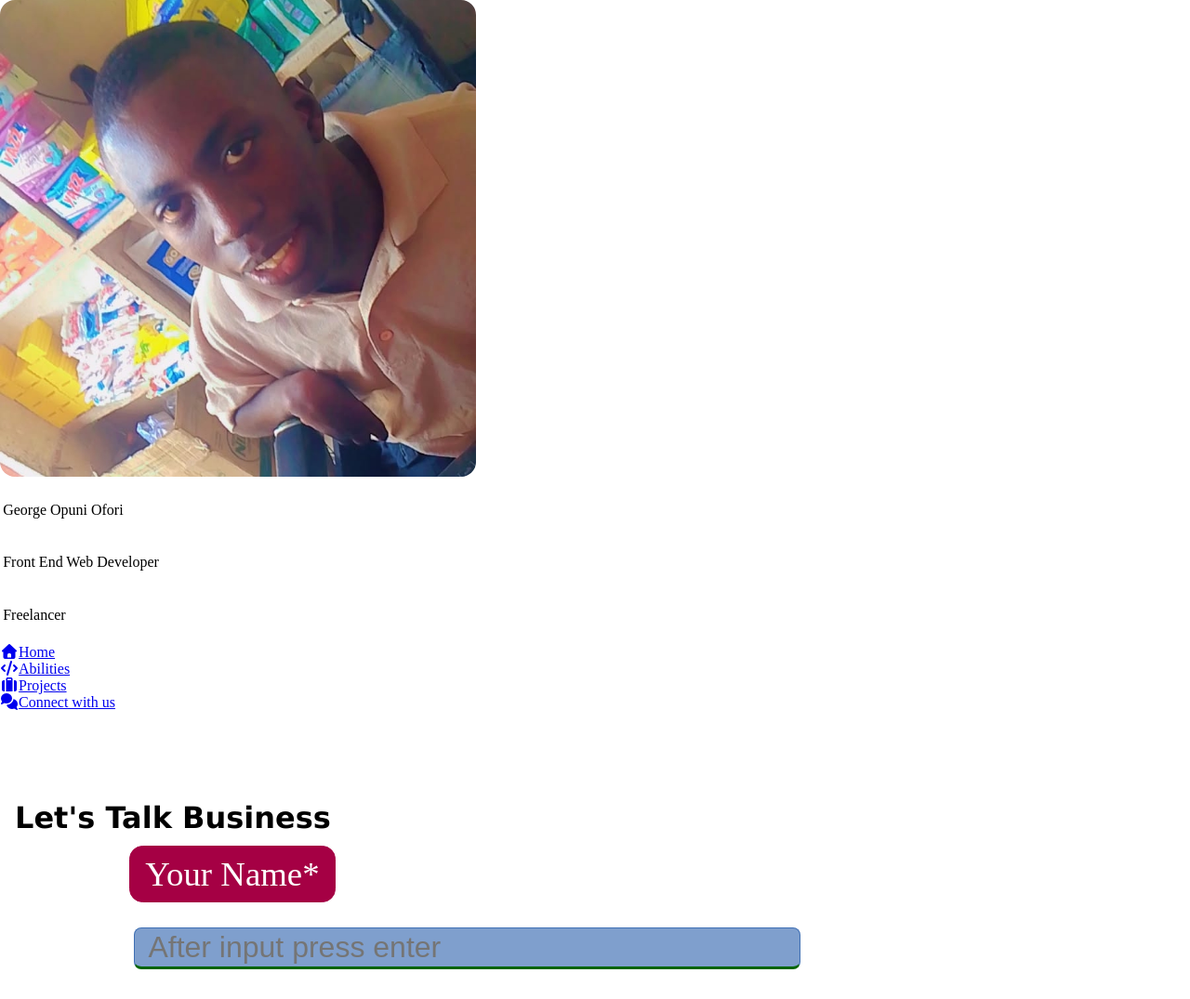
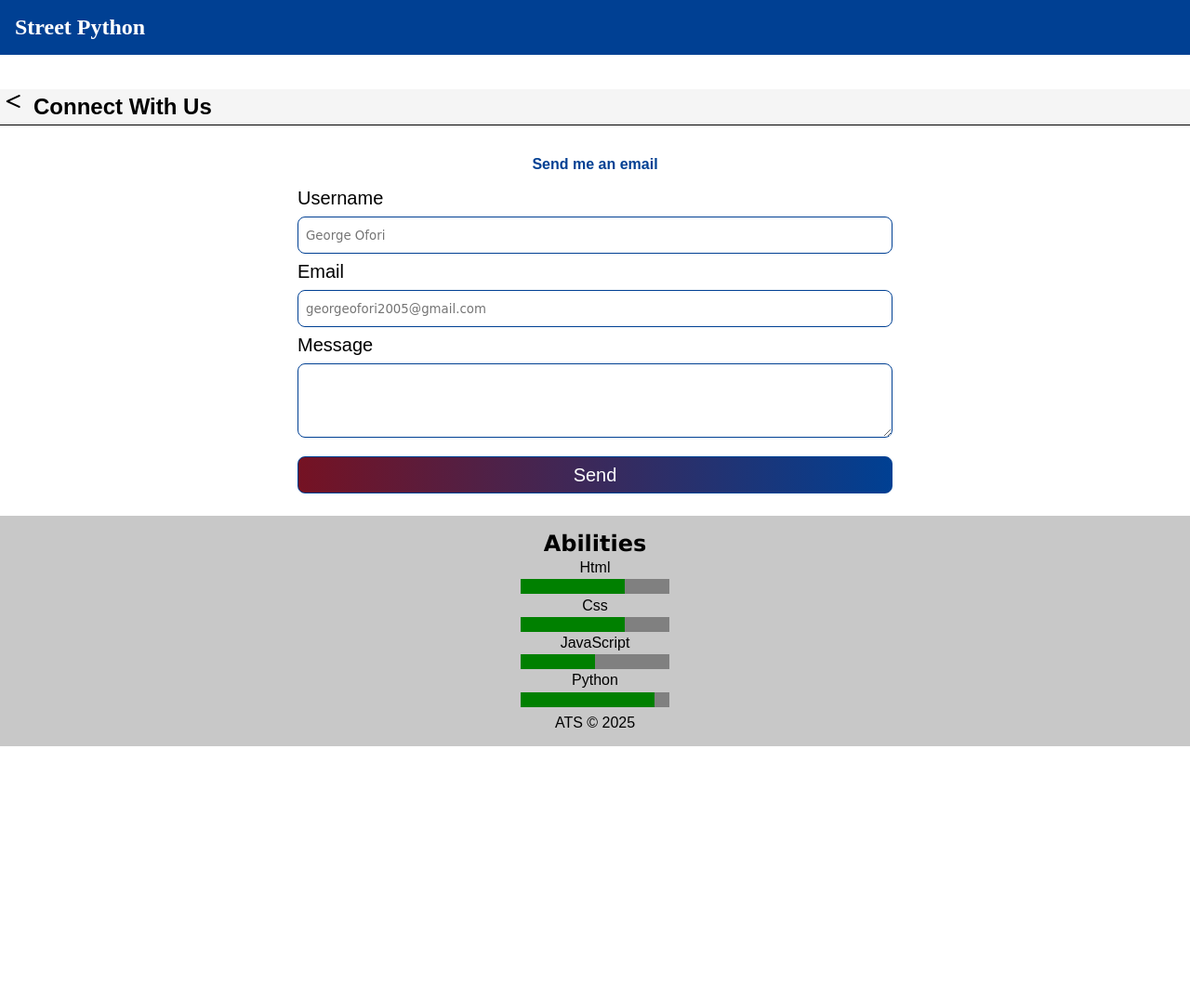
Before and after one commit to George200512/george-ofori.com, a plain HTML site: page business.html in a window 1280 px wide. Shown: the whole page at 93% size. After the commit the page ends 803 px from the top, so only its background shows below. Drawn offline with Linux system fonts and the light colour scheme.

Commit message:
Oct 31, 2025

```diff
--- a/business.html
+++ b/business.html
@@ -19,53 +19,50 @@
 </head>
 <body>
   <!-- Header Container -->
-  <header>
-    <div id='headerContainer'>
-      <div id="imageContainer">
-        <img src="images/me-1.jpg" alt="My picture">
-      </div>
-
-      <div id='shortDescription'>
-        <p class="description">George Opuni Ofori</p>
-        <p class='description'>Front End Web Developer</p>
-        <p class="description">Freelancer</p>
-      </div>
+   <header>
+    <div class="headerWrapper">
+      <p class="siteName">Street Python</p>
     </div>
-    <nav>
-      <ul>
-        <li><a href='index.html'><span class="fa-solid fa-house"></span>Home</a></li>
-        <li><a href='abilities.html'><span class="fa-solid fa-code"></span>Abilities</a></li>
-        <li><a href="#"><span class="fa-solid fa-suitcase"></span>Projects</a></li>
-        <li><a href="#"><span class="fa-solid fa-comments"></span>Connect with us</a></li>
-      </ul>
-    </nav>
   </header>
 
   <!-- The main content -->
 
   <main>
-    <div id="mainContent">
-      <h1>Let's Talk Business</h1>
-      <form id="contactForm">
-        <label for="username" >Your Name* </label>
-        <input name='username' placeholder="After input press enter" required />
-        <label for='email' class="hidden">Your Email* </label>
-        <input type="email" name="email" placeholder="After input press enter" class="hidden" required />
-        <label for='message' class="hidden">Your message* </label>
-        <textarea name='message' rows='2' cols='20' class='hidden' ></textarea>
-        <input type='submit' value="Send" name='sendButton' class='hidden' >
+    <section class="sub-header">
+      <a href="index.html"><span class="fa-solid fa-less-than"></span></a> <p class="heading-1">Connect With Us</p>
+    </section>
+
+    <section class="form-container">
+      <p class="instructions">Send me an email</p>
+      <form>
+        <label>Username</label> <br />
+        <input placeholder="George Ofori" name="username" /> <br />
+
+        <label>Email</label> <br />
+        <input placeholder="georgeofori2005@gmail.com" name="email" type="email" /> <br />
+
+        <label>Message</label> <br />
+        <textarea name="message"></textarea> <br />
+
+        <input type="submit" name="submitButton" value="Send" />
       </form>
-    </div>
-
-    <div id="modalBox">
-      <div id="message"></div>
-    </div>
-      </main>
+    </section>
+  </main>
 
   <!-- The footer content -->
 
   <footer>
-
+     <div class="footer-container">
+      <h2>Abilities</h2>
+      <p class="skills">Html</p>
+      <progress class="proficiency" value="70" max="100">70%</progress>
+      <p class="skills">Css</p>
+      <progress class="proficiency" value="70" max="100">70%</progress>
+      <p class="skills">JavaScript</p>
+      <progress class="proficiency" value="50" max="100">50%</progress>
+      <p class="skills">Python</p>
+      <progress class="proficiency" value="90" max="100">90%</progress>
+    </div>
   </footer>
 </body>
 </html>
--- a/scripts/business.js
+++ b/scripts/business.js
@@ -1,4 +1,4 @@
-import {TEMPLATE_ID, PUBLIC_KEY, SERVICE_ID} from "./secrets.js";
+/*import {TEMPLATE_ID, PUBLIC_KEY, SERVICE_ID} from "./secrets.js";
 
 $(document).ready(function () {
 		let errorMessage, infoLabel, counterLabel;
@@ -112,4 +112,4 @@ $(document).ready(function () {
 		});
 
 }
-		);
+		);*/
--- a/styles/business.css
+++ b/styles/business.css
@@ -1,143 +1,90 @@
+.sub-header{
+  display: flex;
+  flex-direction: row;
+  justify-content: flex-start;
+  gap: 0.7rem;
+  padding: 0.3rem;
+  border-bottom: 0.07rem black solid;
+  position: fixed;
+  left: 0;
+  right: 0;
+  background: whitesmoke;
+}
 
-form{
-  margin-left: auto;
-  margin-right: auto;
-  width: 80vw;
-  display: block;
+.heading-1{
+  font-size: 3vh;
+  font-weight: bold;
+}
+
+.sub-header a:link, .sub-header a:visited, .sub-header a:hover, .sub-header a:active{
+  color: black;
+}
+
+.form-container{
+  margin: 7vh 0 0 0;
+  display: flex;
+  flex-direction: column;
+  align-items: center;
+  justify-content: center;
+}
+
+.instructions{
+  padding: 1rem;
+  color: rgba(0, 64, 147, 1.0);
+  font-weight: bold;
+}
+
+.form{
+  display: flex;
+  flex-direction: column;
+  align-items: center;
+  gap: 3vh;
 }
 
 label{
-  color: white;
-  background: #A50044;
-  border: 0.07rem solid #A50044;
-  padding: 0.5rem 1rem 0.5rem 1rem;
-  border-radius: 0.9rem;
-  margin: 0.7rem;
-  font-size: 1.2rem;
+  font-size: 2.5vh;
 }
 
 input{
-  width: 70%;
-  margin:0 0 0 0.7rem;
-  padding:0.9rem;
-  height: 1.25rem;
-  display: block;
-  background: rgba(0, 64, 156, 0.5);
-  border: 0.07rem solid rgba(0, 64, 156, 0.5);
+  width: 50vw;
+  height: 5vh;
+  margin: 0.5rem 0 0.5rem 0;
   border-radius: 0.5rem;
-  color: white;
-  font-size: 1rem;
+  border: 0.1rem solid rgba(0, 64, 147, 1.0);
+  padding: 0.5rem;
 }
 
-input[name='username']:focus, input[name="email"]:focus{
+input:focus{
+  border: 0.1rem solid green;
   outline: none;
-  border-bottom: 0.2rem solid #006400;
-  height: 45px;
-  transition: height 2s;
 }
 
-textarea[name="message"]{
-  width: 70%;
-  margin: 0;
-  padding: 0.9rem;
-  border-radius: 0.5rem;
-  border: 0.07rem solid rgba(0, 64, 156, 0.5);
-  background: rgba(0, 64, 156, 0.5);
-  font-size: 1.3rem;
-  color: white;
-  font-family: san-serif, arial;
+input::placeholder{
+  font-family: "Brush Script MT", cursive;
 }
 
-textarea[name="message"]:focus{
-  outline: none;
-  border-bottom: 0.2rem solid #006400;
-  height: 150px;
-  transition: height 2s;
+textarea{
+  width: 50vw;
+  height: 10vh;
+  margin: 0.5rem 0 0.5rem 0;
+  border-radius: 0.5rem;
+  border: 0.1rem solid rgba(0, 64, 147, 1.0);
+  padding: 0.5rem;
 }
 
+textarea:focus{
+  border: 0.1rem solid green;
+  outline: none;
+}
 
 input[type="submit"]{
-  background: linear-gradient(to left, #004D98, #A50044);
-  border: 0.2rem solid linear-gradient(to left, #004D98, #A50044);
-  display: block;
-  height: 50px;
-  margin: 10px;
+  width: 50vw;
+  height: 5vh;
+  margin: 0.5rem 0 0.5rem 0;
+  border-radius: 0.5rem;
+  border: 0.1rem solid rgba(0, 64, 147, 1.0);
+  padding: 0.5rem;
+  background: linear-gradient(to left, rgba(0, 64, 147, 1.0), rgba(117, 18, 35));
+  color: white;
+  font-size: 2.5vh;
 }
-
-label.hidden{
-  display: none;
-  }
-
-input.hidden{
-  display: none;
-}
-
-textarea.hidden{
-  display: none;
-}
-
-input[name="sendButton"].hidden{
-  display: none;
-}
-
-
-@media screen and (min-width: 768px){
-  label{
-    font-size: 1.8rem;
-  }
-
-  input{
-    font-size: 1.4rem;
-    margin: 0.6rem;
-  }
-
-  input[type="submit"]{
-    font-size: 1.5rem;
-  }
-}
-
-#modalBox{
-  background: #000000;
-  padding: 0.4rem;
-  margin-left: auto;
-  margin-right: auto;
-  position: fixed;
-  bottom: 10vh;
-  border-radius: 1rem;
-  left: 20%;
-  display: none;
-  right: 20%
-}
-
-#message{
-  color: white;
-  font-size: 1rem;
-  margin: 0 0.5rem 0 0;
-  float: left;
-}
-
-button{
-  font-size: 1rem;
-  background: black;
-  color: white;
-  border: 0.07rem inset black;
-}
-
-@media screen and (min-width:1024px){
-  label{
-    font-size: 2.3rem;
-  }
-
-  input{
-    font-size: 2rem;
-    margin: 1rem;
-  }
-
-  input[type="submit"]{
-    font-size: 2.2rem;
-  }
-
-  #modalBox{
-    padding: 0.8rem;
-  }
-}
--- a/styles/style.css
+++ b/styles/style.css
@@ -2,6 +2,10 @@
   box-sizing: border-box;
   padding: 0;
   margin: 0;
+}
+
+body{
+  font-family: Arial, serif;
 }
 
 .headerWrapper{
@@ -119,10 +123,6 @@ h1, h2{
   gap: 1rem;
 }
 
-.project-1{
-  padding: 0.5rem;
-}
-
 .title{
   font-size: 3vh;
   font-family: Garamond, serif;
@@ -140,17 +140,17 @@ h1, h2{
 .description{
   margin: 0.4rem 0.2rem;;
   font-size: 2vh;
-  padding: 1rem 0;
 }
 
 .visitLink:link, .visitLink:visited{
   text-decoration: none;
   cursor: pointer;
   background: rgb(0, 64, 147);
-  padding: 0.7rem;
   color: white;
   border-radius: 0.7rem;
   font-size: 2vh;
+  display: inline-block;
+  padding: 1rem;
 }
 
 .visitLink:hover, .visitLink:active{
@@ -176,6 +176,13 @@ h1, h2{
 }
 
 .proficiency[value]{
-  background: green;
+  color: green;
   border-radius: 1rem;
 }
+
+.project-container-1, .project-container-2{
+  display: flex;
+  flex-direction: column;
+  gap: 0.5rem;
+  align-items: flex-start;
+}
```
Also changed, not shown: index.html (+8 -2 lines).
